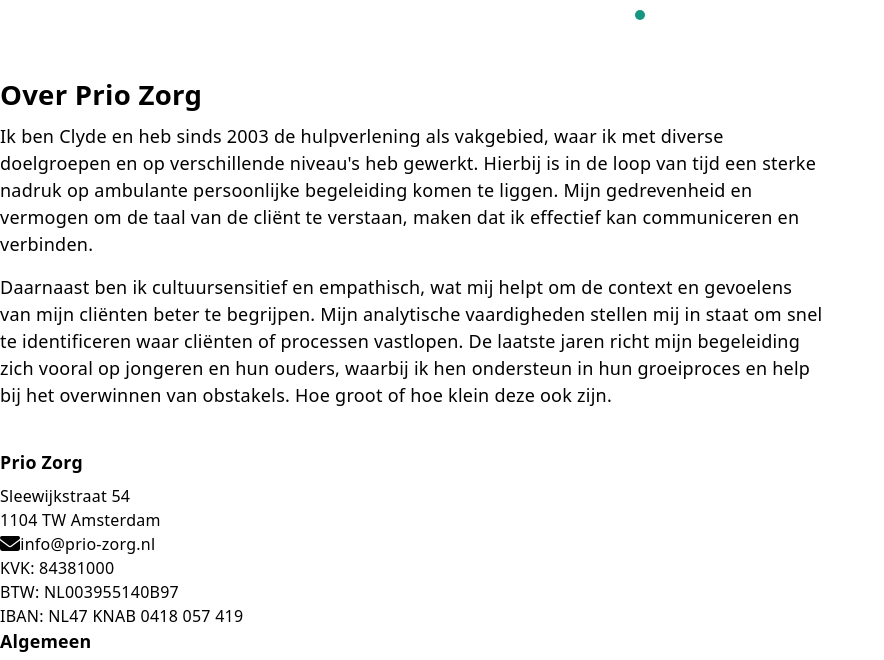
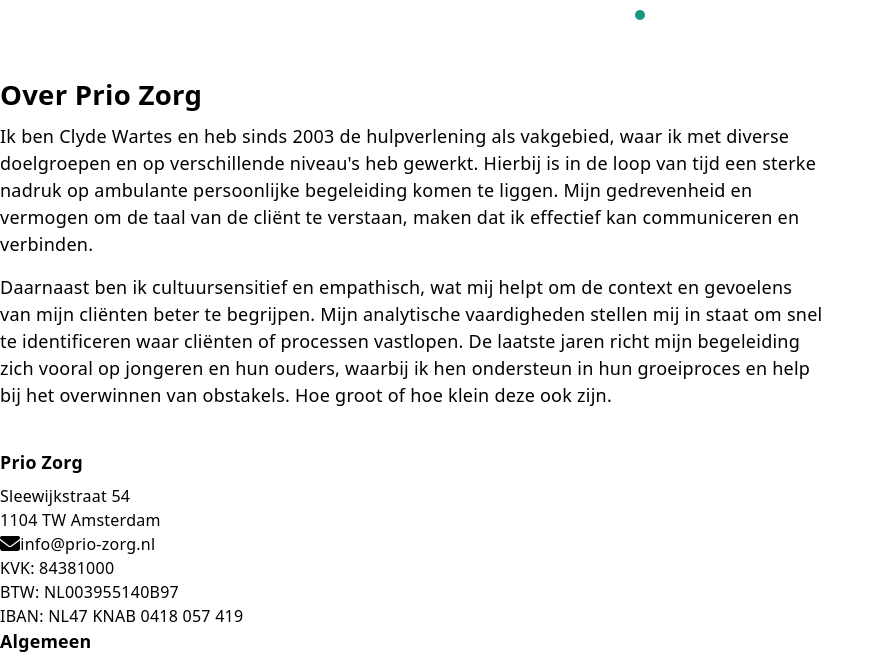
Before and after one commit to mikeyfe6/prio-zorg, a Gatsby site: page /over-ons in a window 1280 px wide. Shown: the part 1060-1720 px from the top of the page, without its empty margins (0-884 px from the left). Built offline with nearby package versions, Linux system fonts and the light colour scheme; Gatsby itself is replaced by a stand-in of ours.

Commit message:
updated packages

```diff
--- a/src/pages/over-ons.tsx
+++ b/src/pages/over-ons.tsx
@@ -11,7 +11,7 @@
         <Layout>
             <h2>Over Prio Zorg</h2>
             <p>
-                Ik ben Clyde en heb sinds 2003 de hulpverlening als vakgebied,
+                Ik ben Clyde Wartes en heb sinds 2003 de hulpverlening als vakgebied,
                 waar ik met diverse doelgroepen en op verschillende niveau's heb
                 gewerkt. Hierbij is in de loop van tijd een sterke nadruk op
                 ambulante persoonlijke begeleiding komen te liggen. Mijn
```
Also changed, not shown: package.json (+7 -7 lines), netlify.toml, 1 other file.
